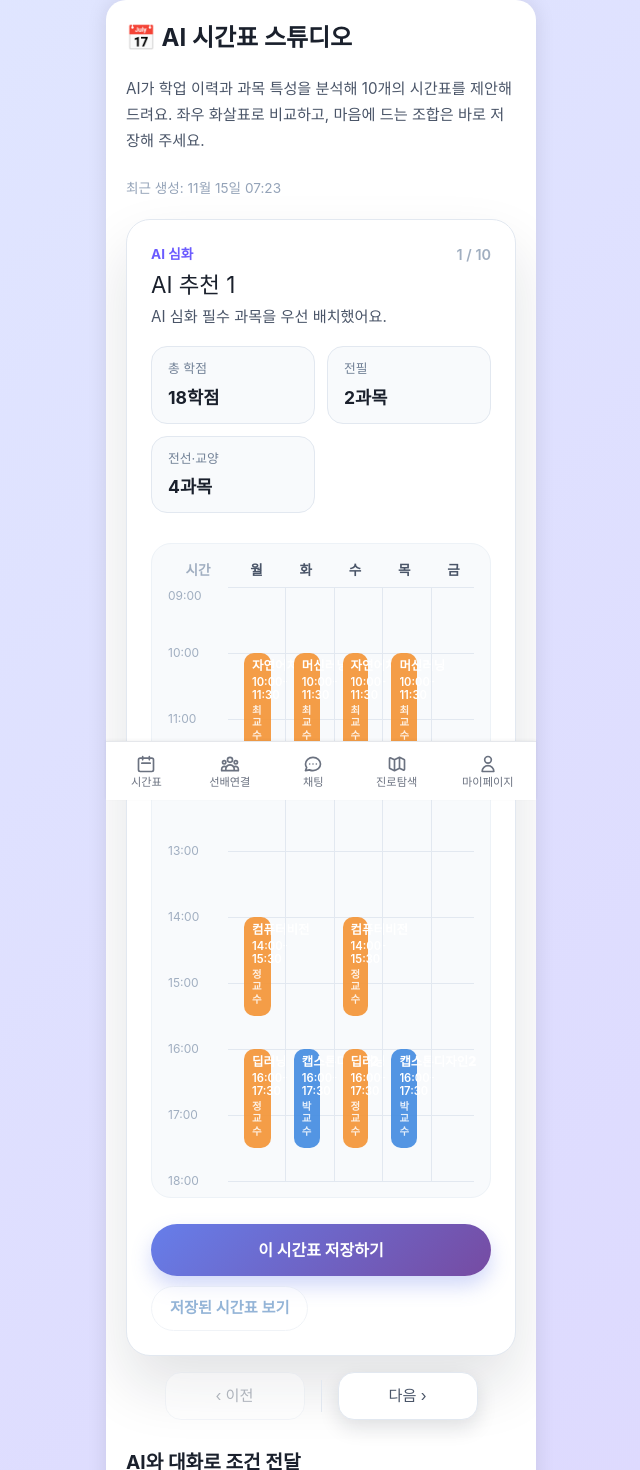
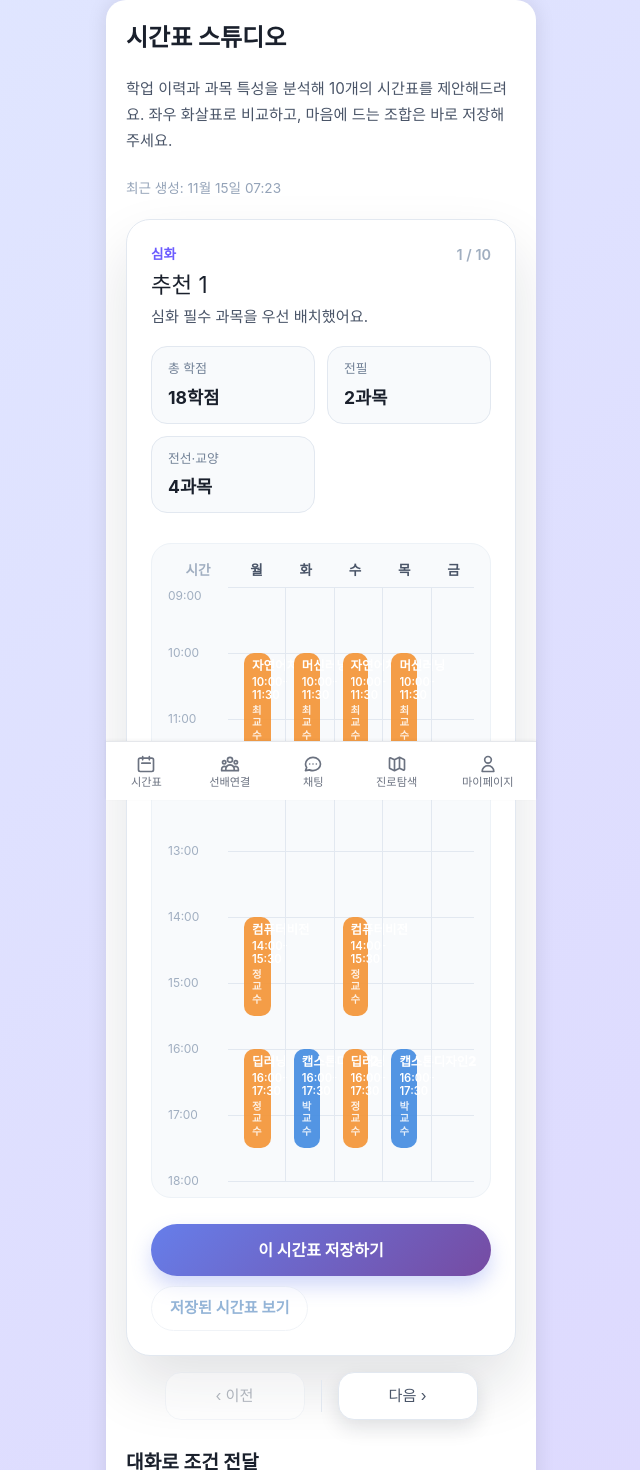
Before and after one commit to 25-iNThon-3th-Team/frontend, a React (Vite) app: page / in a window 1280 px wide. Shown: the top 1470 px of the page, without its empty margins (319-959 px from the left). Built offline with nearby package versions, Linux system fonts and the light colour scheme; a web font is replaced by a local one.

Commit message:
시간표 페이지에서 AI 관련 텍스트 및 이모지 제거

```diff
--- a/src/pages/Schedule.jsx
+++ b/src/pages/Schedule.jsx
@@ -7,7 +7,7 @@ const LOCAL_STORAGE_KEY = 'inthon-saved-schedules'
 const AI_THEMES = [
   {
     id: 'ai-depth',
-    label: 'AI 심화',
+    label: '심화',
     description: '머신러닝·딥러닝 중심 구성',
     accent: '#6b5bff'
   },
@@ -193,7 +193,7 @@ const mergeCoursesForTheme = (theme, courses) => {
 const describeTheme = (themeId) => {
   switch (themeId) {
     case 'ai-depth':
-      return 'AI 심화 필수 과목을 우선 배치했어요.'
+      return '심화 필수 과목을 우선 배치했어요.'
     case 'backend':
       return '백엔드 역량을 넓힐 수 있도록 서버·네트워크 과목을 중심으로 구성했어요.'
     case 'data':
@@ -203,7 +203,7 @@ const describeTheme = (themeId) => {
     case 'light':
       return '난이도는 낮추고, 학점은 필요한 만큼만 채운 플랜이에요.'
     default:
-      return 'AI가 학습 패턴을 분석해 최적의 조합을 제안했어요.'
+      return '학습 패턴을 분석해 최적의 조합을 제안했어요.'
   }
 }
 
@@ -268,7 +268,7 @@ const buildBlocksForCourses = (courses = [], rangeStart) => {
 const buildAiChatReply = (message = '', scheduleContext, savedCount = 0) => {
   const normalized = message.replace(/\s/g, '')
   if (!scheduleContext && savedCount === 0) {
-    return '먼저 상단의 "AI 다시 생성" 버튼을 눌러 추천 시간표를 받아보세요. 마음에 드는 조합은 저장 후 아래 캐러셀에서 확인할 수 있어요.'
+    return '먼저 상단의 "다시 생성" 버튼을 눌러 추천 시간표를 받아보세요. 마음에 드는 조합은 저장 후 아래 캐러셀에서 확인할 수 있어요.'
   }
 
   if (scheduleContext) {
@@ -289,11 +289,11 @@ const buildAiChatReply = (message = '', scheduleContext, savedCount = 0) => {
   }
 
   if (normalized.includes('가볍') || normalized.includes('쉬운') || normalized.includes('light')) {
-    return '부담을 줄이고 싶다면 AI 추천을 다시 생성한 뒤 "부담 완화 플랜" 테마를 골라보세요. 필요하면 저장 후 직접 과목을 더 삭제해도 좋아요.'
+    return '부담을 줄이고 싶다면 추천을 다시 생성한 뒤 "부담 완화 플랜" 테마를 골라보세요. 필요하면 저장 후 직접 과목을 더 삭제해도 좋아요.'
   }
 
   if (normalized.includes('새로') || normalized.includes('다시')) {
-    return '상단의 "AI 다시 생성" 버튼을 누르면 최신 조건으로 10개의 시간표를 다시 계산해 드릴게요.'
+    return '상단의 "다시 생성" 버튼을 누르면 최신 조건으로 10개의 시간표를 다시 계산해 드릴게요.'
   }
 
   return '요청 내용을 기록했어요. 원하는 요일이나 시간대를 구체적으로 말해주시면 그에 맞춰 추천 또는 편집 방법을 안내해 드릴게요.'
@@ -464,7 +464,7 @@ function Schedule() {
 
       proposals.push({
         id: `ai-${Date.now()}-${attempt}`,
-        label: `AI 추천 ${proposals.length + 1}`,
+        label: `추천 ${proposals.length + 1}`,
         theme,
         courses: selected,
         signature,
@@ -479,7 +479,7 @@ function Schedule() {
 
   const generateWithAi = useCallback(() => {
     setIsGenerating(true)
-    setFeedback({ type: 'info', text: 'AI가 10개의 시간표를 계산하고 있어요.' })
+    setFeedback({ type: 'info', text: '10개의 시간표를 계산하고 있어요.' })
     const generated = buildAiSchedules()
     setAiSchedules(generated)
     setCurrentIndex(0)
@@ -608,9 +608,9 @@ function Schedule() {
       <div className="page-container">
       <div className="page-content">
         <section className="schedule-hero">
-          <h1 className="page-title">📅 AI 시간표 스튜디오</h1>
+          <h1 className="page-title">시간표 스튜디오</h1>
           <p className="page-text">
-            AI가 학업 이력과 과목 특성을 분석해 10개의 시간표를 제안해드려요. 좌우 화살표로 비교하고, 마음에 드는
+            학업 이력과 과목 특성을 분석해 10개의 시간표를 제안해드려요. 좌우 화살표로 비교하고, 마음에 드는
             조합은 바로 저장해 주세요.
           </p>
           {lastGeneratedAt && (
@@ -689,7 +689,7 @@ function Schedule() {
           </div>
         ) : (
           <div className="page-card empty-state">
-            <p className="page-text">AI 시간표를 불러오는 중이에요. 잠시만 기다려 주세요.</p>
+            <p className="page-text">시간표를 불러오는 중이에요. 잠시만 기다려 주세요.</p>
           </div>
         )}
 
@@ -702,7 +702,7 @@ function Schedule() {
         <section className="ai-chat-section">
           <div className="ai-chat-header">
             <div>
-              <h2 className="saved-title">AI와 대화로 조건 전달</h2>
+              <h2 className="saved-title">대화로 조건 전달</h2>
               <p className="saved-description">시간·학점·전필 조건을 말하면 맞춤 가이드를 드려요.</p>
             </div>
           </div>
```
